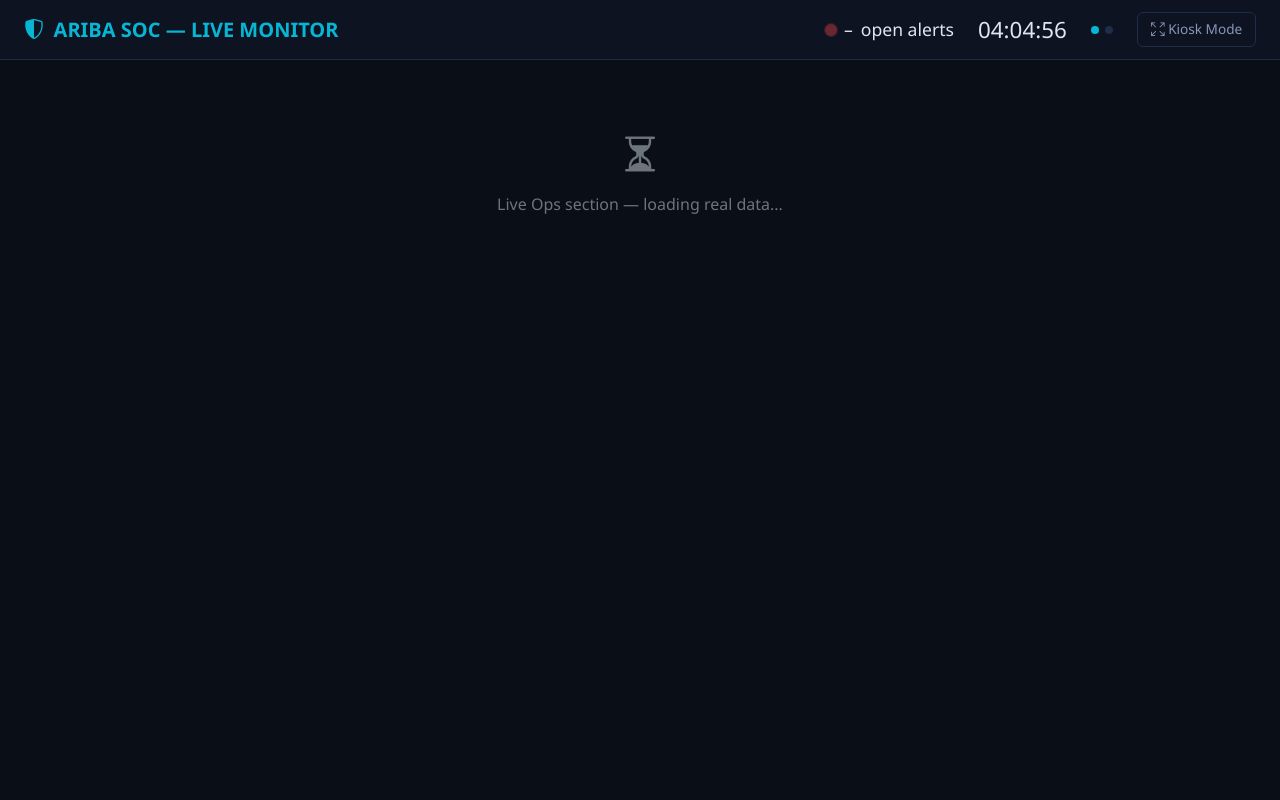
After one commit to boniyeamincse/ariba_soc, a Django app: page /monitor/dashboard/ in a window 1280 px wide. The commit adds this page. Run offline with Django 4.2, Linux system fonts and the light colour scheme; the visitor is signed in with stand-in values (Sample User, id 1); data that the repository does not hold is empty; parts of the project's set-up code (start-up, migrations or seed data) failed here and were passed over.

Commit message:
feat(monitor): wallboard foundation at /monitor/dashboard/ (phase 1/4)
New standalone Django app for a kiosk-mode SOC wallboard, separate from
the existing personal /dashboard/ (intentionally untouched). This is
the page-shell phase: routing, access control, and layout -- no real
data wired up yet (that's phases 2-4, tracked separately).

- monitor app: urls/views/services (services.py currently a stub,
  filled in as each section gets built)
- standalone wallboard.html template (does NOT extend base.html --
  kiosk mode needs a distraction-free full-bleed page without the
  normal nav/alert-banner chrome every other page carries)
- dark cyber-theme wallboard.css reusing the CSS custom properties
  already defined in ariba-soc.css for visual consistency
- live clock, kiosk fullscreen button (Fullscreen API), two-section
  auto-rotation scaffold (Live Ops / Executive, empty placeholders for
  now)
- accounts/middleware.py: MonitorAccessMiddleware now allows /monitor/
  and redirects MONITOR-role accounts there instead of /dashboard/ --
  the MONITOR role added earlier this session is meant to be the
  kiosk display's login, so it should land on the wallboard
- base.html: small "Wallboard" nav link (opens in new tab) for every
  other role to pull it up on their own screen

Verified end-to-end via curl cookie-jar session: fresh MONITOR-role
login now lands on /monitor/dashboard/ (redirect changed from the old
/dashboard/ target), and the page itself returns 200. Confirmed live
in browser: page renders with no console errors, clock ticks, kiosk
button and section-rotation JS both work.

Co-Authored-By: Claude Sonnet 5 <noreply@anthropic.com>

```diff
--- a/ariba_soc/accounts/middleware.py
+++ b/ariba_soc/accounts/middleware.py
@@ -1,10 +1,11 @@
 from django.shortcuts import redirect
 
 # Paths a MONITOR-role account may reach directly. Everything else redirects
-# to the dashboard -- this is the real access control; nav-link hiding in
+# to the wallboard -- this is the real access control; nav-link hiding in
 # base.html is cosmetic on top of this, not a substitute for it.
 MONITOR_ALLOWED_PREFIXES = (
     '/dashboard/',
+    '/monitor/',
     '/accounts/',
     '/static/',
     '/media/',
@@ -20,5 +21,5 @@ class MonitorAccessMiddleware:
         if user is not None and user.is_authenticated:
             profile = getattr(user, 'analyst_profile', None)
             if profile and profile.role == 'MONITOR' and not request.path.startswith(MONITOR_ALLOWED_PREFIXES):
-                return redirect('dashboard:home')
+                return redirect('monitor:wallboard')
         return self.get_response(request)
--- a/ariba_soc/config/settings.py
+++ b/ariba_soc/config/settings.py
@@ -23,6 +23,7 @@ INSTALLED_APPS = [
     'reports',
     'audit',
     'settings_manager',
+    'monitor',
 ]
 
 MIDDLEWARE = [
--- a/ariba_soc/config/urls.py
+++ b/ariba_soc/config/urls.py
@@ -9,6 +9,7 @@ urlpatterns = [
     path('', include('alerts.urls')),
     path('wazuh/', include('wazuh_integration.urls')),
     path('dashboard/', include('dashboard.urls')),
+    path('monitor/', include('monitor.urls')),
     path('reports/', include('reports.urls')),
     path('audit/', include('audit.urls')),
     path('settings/', include('settings_manager.urls')),
--- /dev/null
+++ b/ariba_soc/monitor/apps.py
@@ -0,0 +1,6 @@
+from django.apps import AppConfig
+
+
+class MonitorConfig(AppConfig):
+    default_auto_field = 'django.db.models.BigAutoField'
+    name = 'monitor'
--- /dev/null
+++ b/ariba_soc/monitor/services.py
@@ -0,0 +1,5 @@
+"""Data computation for the monitor wallboard. Every function here reads
+real data from existing models -- nothing on the wallboard is hardcoded
+or faked. Filled in incrementally: Phase 2 (live ops), Phase 3
+(executive), Phase 4 (globe geo-lookup).
+"""
--- /dev/null
+++ b/ariba_soc/monitor/templates/monitor/wallboard.html
@@ -0,0 +1,89 @@
+{% load static %}<!DOCTYPE html>
+<html lang="en">
+<head>
+    <meta charset="UTF-8">
+    <meta name="viewport" content="width=device-width, initial-scale=1.0">
+    <title>Ariba SOC — Live Monitor Wallboard</title>
+    <link href="https://cdn.jsdelivr.net/npm/bootstrap@5.3.2/dist/css/bootstrap.min.css" rel="stylesheet">
+    <link href="https://cdn.jsdelivr.net/npm/bootstrap-icons@1.11.3/font/bootstrap-icons.css" rel="stylesheet">
+    <link href="{% static 'css/ariba-soc.css' %}" rel="stylesheet">
+    <link href="{% static 'css/wallboard.css' %}" rel="stylesheet">
+    <script src="https://cdn.jsdelivr.net/npm/chart.js@4.4.1/dist/chart.umd.min.js"></script>
+    <script src="https://unpkg.com/globe.gl"></script>
+</head>
+<body class="wallboard-body">
+    <div class="wallboard-header">
+        <div class="wallboard-brand"><i class="bi bi-shield-shaded"></i> ARIBA SOC — LIVE MONITOR</div>
+        <div class="wallboard-header-right">
+            <div class="wallboard-live-counter">
+                <span class="dot"></span>
+                <span id="wb-live-count">–</span> open alerts
+            </div>
+            <div class="wallboard-clock" id="wb-clock">--:--:--</div>
+            <div class="wb-section-dots" id="wb-section-dots">
+                <span data-section="0" class="active"></span>
+                <span data-section="1"></span>
+            </div>
+            <button class="wallboard-kiosk-btn" id="wb-kiosk-btn"><i class="bi bi-arrows-fullscreen"></i> Kiosk Mode</button>
+        </div>
+    </div>
+
+    <div class="wallboard-body-area">
+        <div class="wb-section active" id="wb-section-ops" data-section-index="0">
+            <div class="row g-3 h-100">
+                <div class="col-12 text-center text-secondary pt-5">
+                    <i class="bi bi-hourglass-split fs-1"></i>
+                    <p class="mt-2">Live Ops section — loading real data...</p>
+                </div>
+            </div>
+        </div>
+
+        <div class="wb-section" id="wb-section-exec" data-section-index="1">
+            <div class="row g-3 h-100">
+                <div class="col-12 text-center text-secondary pt-5">
+                    <i class="bi bi-hourglass-split fs-1"></i>
+                    <p class="mt-2">Executive section — loading real data...</p>
+                </div>
+            </div>
+        </div>
+    </div>
+
+    <script>
+        // Live clock
+        function wbTickClock() {
+            document.getElementById('wb-clock').textContent = new Date().toLocaleTimeString('en-US', { hour12: false });
+        }
+        setInterval(wbTickClock, 1000);
+        wbTickClock();
+
+        // Kiosk fullscreen
+        document.getElementById('wb-kiosk-btn').addEventListener('click', function() {
+            if (!document.fullscreenElement) {
+                document.documentElement.requestFullscreen().catch(function() {});
+            } else {
+                document.exitFullscreen();
+            }
+        });
+
+        // Section auto-rotation
+        var wbSections = [document.getElementById('wb-section-ops'), document.getElementById('wb-section-exec')];
+        var wbDots = document.querySelectorAll('#wb-section-dots span');
+        var wbCurrentSection = 0;
+        var WB_ROTATE_MS = 18000;
+
+        function wbShowSection(index) {
+            wbSections.forEach(function(el, i) {
+                el.classList.toggle('active', i === index);
+            });
+            wbDots.forEach(function(el, i) {
+                el.classList.toggle('active', i === index);
+            });
+            wbCurrentSection = index;
+        }
+
+        setInterval(function() {
+            wbShowSection((wbCurrentSection + 1) % wbSections.length);
+        }, WB_ROTATE_MS);
+    </script>
+</body>
+</html>
--- /dev/null
+++ b/ariba_soc/monitor/urls.py
@@ -0,0 +1,10 @@
+from django.urls import path
+from . import views
+
+app_name = 'monitor'
+
+urlpatterns = [
+    path('dashboard/', views.wallboard, name='wallboard'),
+    path('api/stats/', views.wallboard_stats_api, name='stats_api'),
+    path('api/globe/', views.wallboard_globe_api, name='globe_api'),
+]
--- /dev/null
+++ b/ariba_soc/monitor/views.py
@@ -0,0 +1,18 @@
+from django.contrib.auth.decorators import login_required
+from django.http import JsonResponse
+from django.shortcuts import render
+
+
+@login_required
+def wallboard(request):
+    return render(request, 'monitor/wallboard.html')
+
+
+@login_required
+def wallboard_stats_api(request):
+    return JsonResponse({})
+
+
+@login_required
+def wallboard_globe_api(request):
+    return JsonResponse({'arcs': []})
--- /dev/null
+++ b/ariba_soc/static/css/wallboard.css
@@ -0,0 +1,139 @@
+html, body.wallboard-body {
+    height: 100%;
+    margin: 0;
+    background-color: var(--bg-dark);
+    color: var(--text-primary);
+    font-family: 'Segoe UI', system-ui, -apple-system, sans-serif;
+    overflow: hidden;
+}
+
+.wallboard-header {
+    display: flex;
+    align-items: center;
+    justify-content: space-between;
+    padding: 0.75rem 1.5rem;
+    border-bottom: 1px solid var(--border-color);
+    background: var(--bg-nav);
+}
+
+.wallboard-brand {
+    display: flex;
+    align-items: center;
+    gap: 0.6rem;
+    font-size: 1.25rem;
+    font-weight: 700;
+    color: var(--accent-cyan);
+}
+
+.wallboard-header-right {
+    display: flex;
+    align-items: center;
+    gap: 1.5rem;
+}
+
+.wallboard-clock {
+    font-size: 1.4rem;
+    font-variant-numeric: tabular-nums;
+    color: var(--text-primary);
+}
+
+.wallboard-live-counter {
+    display: flex;
+    align-items: center;
+    gap: 0.5rem;
+    font-size: 1.1rem;
+}
+
+.wallboard-live-counter .dot {
+    width: 10px;
+    height: 10px;
+    border-radius: 50%;
+    background: var(--severity-critical);
+    animation: wb-pulse-dot 1.5s infinite;
+}
+
+.wallboard-kiosk-btn {
+    background: transparent;
+    border: 1px solid var(--border-color);
+    color: var(--text-secondary);
+    border-radius: 6px;
+    padding: 0.4rem 0.8rem;
+    font-size: 0.85rem;
+}
+
+.wallboard-kiosk-btn:hover {
+    border-color: var(--accent-cyan);
+    color: var(--accent-cyan);
+}
+
+.wallboard-body-area {
+    height: calc(100vh - 60px);
+    padding: 1rem 1.5rem;
+    overflow: hidden;
+}
+
+.wb-section {
+    display: none;
+    height: 100%;
+    animation: wb-fade-in 0.6s ease;
+}
+
+.wb-section.active {
+    display: block;
+}
+
+.wb-tile {
+    background: var(--bg-card);
+    border: 1px solid var(--border-color);
+    border-radius: 10px;
+    padding: 1rem;
+    height: 100%;
+}
+
+.wb-tile-label {
+    color: var(--text-secondary);
+    font-size: 0.75rem;
+    text-transform: uppercase;
+    letter-spacing: 0.05em;
+}
+
+.wb-tile-value {
+    font-size: 2.2rem;
+    font-weight: 700;
+    font-variant-numeric: tabular-nums;
+}
+
+.wb-section-dots {
+    display: flex;
+    gap: 0.4rem;
+}
+
+.wb-section-dots span {
+    width: 8px;
+    height: 8px;
+    border-radius: 50%;
+    background: var(--border-color);
+}
+
+.wb-section-dots span.active {
+    background: var(--accent-cyan);
+}
+
+@keyframes wb-pulse-dot {
+    0%, 100% { opacity: 1; transform: scale(1); }
+    50% { opacity: 0.4; transform: scale(1.3); }
+}
+
+@keyframes wb-fade-in {
+    from { opacity: 0; }
+    to { opacity: 1; }
+}
+
+@keyframes wb-tick {
+    0% { transform: translateY(-4px); opacity: 0; }
+    100% { transform: translateY(0); opacity: 1; }
+}
+
+.wb-tick {
+    animation: wb-tick 0.3s ease;
+}
--- a/ariba_soc/templates/base.html
+++ b/ariba_soc/templates/base.html
@@ -78,6 +78,9 @@
                             </div>
                         </div>
                     </li>
+                    {% endif %}
+                    {% if user.analyst_profile.role != 'MONITOR' %}
+                    <li class="nav-item"><a class="nav-link" href="{% url 'monitor:wallboard' %}" target="_blank"><i class="bi bi-display"></i> Wallboard</a></li>
                     {% endif %}
                 </ul>
                 <ul class="navbar-nav">
```
Also changed, not shown: ariba_soc/monitor/__init__.py (added).
